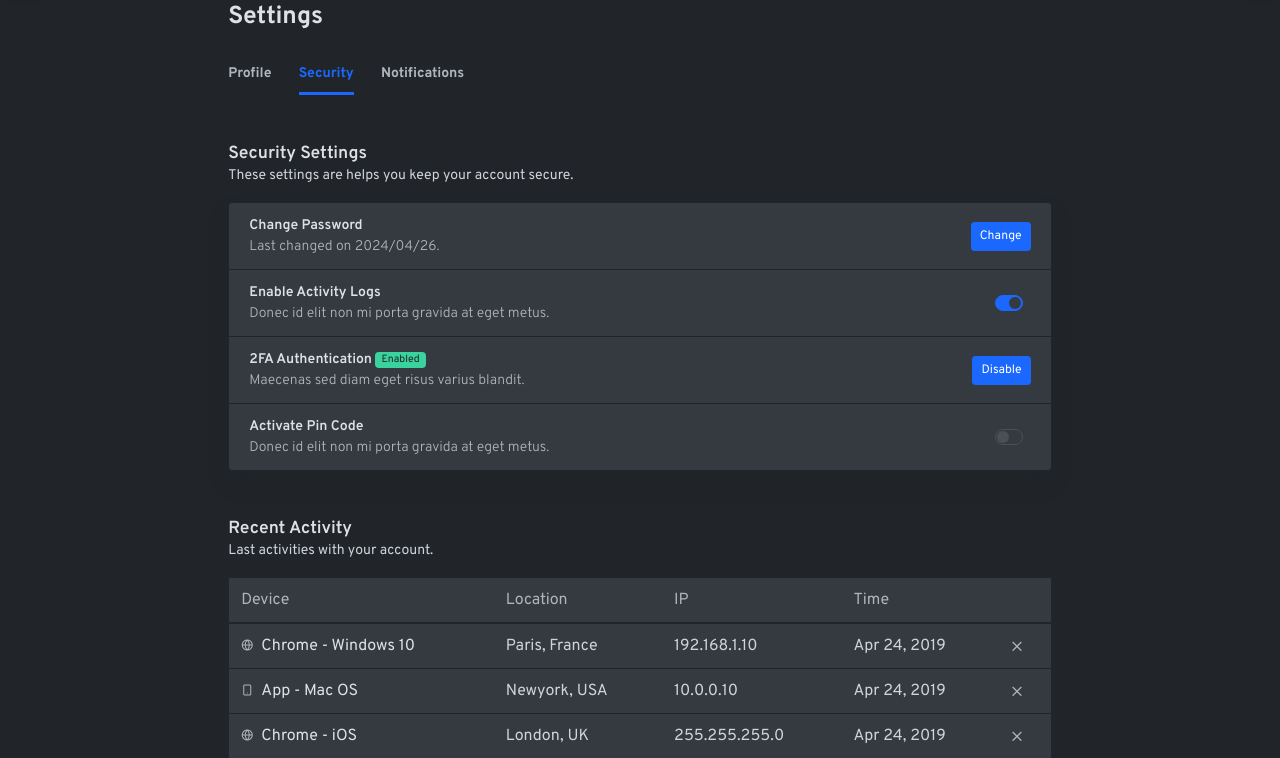
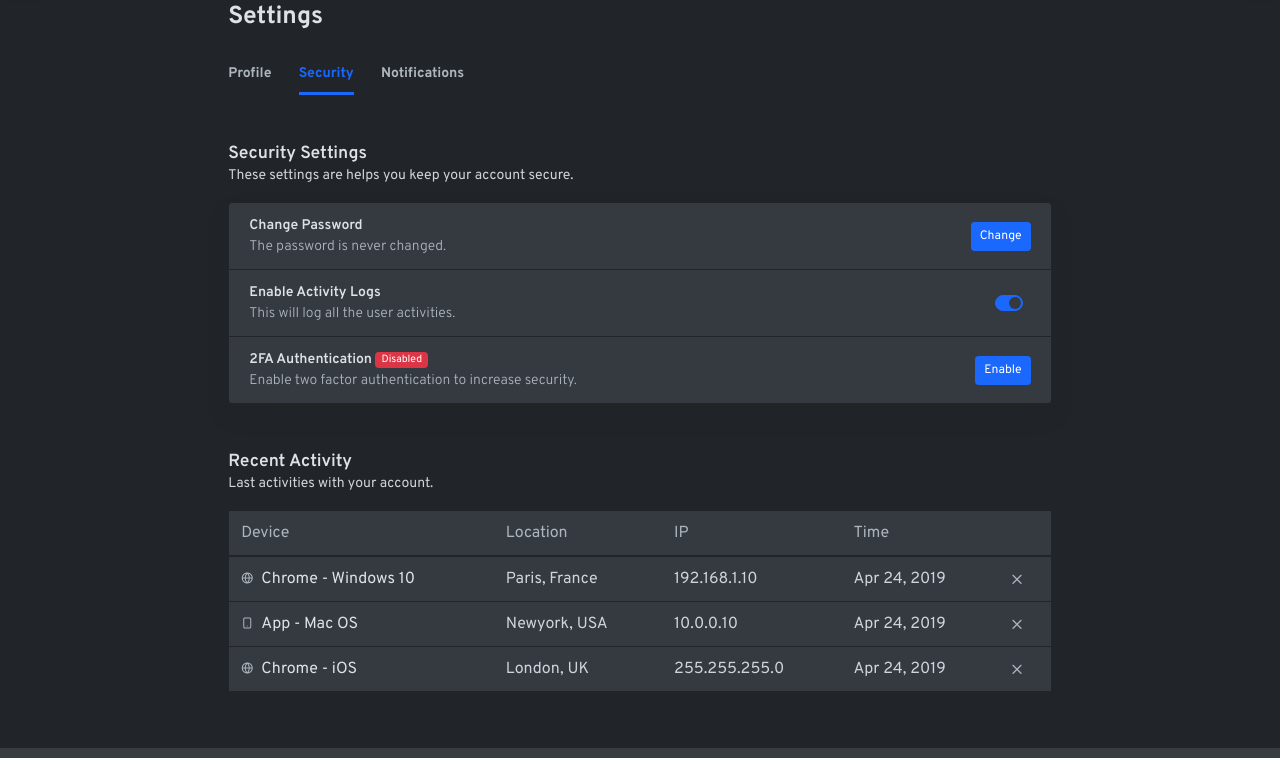
Before and after one commit to amoghkini/expense-tracker, a Python web app: template src/auth/templates/security.html in a window 1280 px wide. Shown: the part 957-1715 px from the top of the page. Run offline with Jinja, Linux system fonts and the light colour scheme; the template is opened without the code that fills it, so the values that code supplies are empty; some libraries are stand-ins or nearby versions; some web fonts are replaced.

Commit message:
Implementation of manage two factor authentication api

```diff
--- a/src/auth/models.py
+++ b/src/auth/models.py
@@ -1,6 +1,6 @@
 from auth.constants import UserStatus
 from database import (
-    BigInteger,
+    Boolean,
     Column,
     DateTime,
     Model,
@@ -26,7 +26,8 @@ class User(Model):
     address_line2 = Column(String, nullable=True)
     state = Column(String, nullable=True)
     zip_code = Column(String, nullable=True)
-
+    last_password_change_date = Column(DateTime(), nullable=True)
+    two_factor_auth = Column(Boolean, default=False)
     transactions = relationship('income_expense_tracker.models.Transactions', backref='email', lazy=True)
 
     @classmethod
--- a/src/auth/templates/security.html
+++ b/src/auth/templates/security.html
@@ -28,7 +28,11 @@
                         <div class="row align-items-center">
                             <div class="col">
                                 <strong class="mb-2">Change Password</strong>
-                                <p class="text-muted mb-0">Last changed on 2024/04/26.</p>
+                                {% if profile_data.get('last_password_change_date') %}
+                                    <p class="text-muted mb-0">Last changed on 2024/04/26.</p>
+                                {% else %}
+                                    <p class="text-muted mb-0">The password is never changed.</p>
+                                {% endif %}
                             </div> <!-- .col -->
                             <div class="col-auto">
                                 <a href="{{ url_for('auth.change_password_api') }}"><button class="btn btn-primary btn-sm">Change</button></a>
@@ -39,8 +43,7 @@
                         <div class="row align-items-center">
                             <div class="col">
                                 <strong class="mb-2">Enable Activity Logs</strong>
-                                <p class="text-muted mb-0">Donec id elit non mi porta gravida at eget metus.
-                                </p>
+                                <p class="text-muted mb-0">This will log all the user activities.</p>
                             </div> <!-- .col -->
                             <div class="col-auto">
                                 <div class="custom-control custom-switch">
@@ -55,26 +58,22 @@
                         <div class="row align-items-center">
                             <div class="col">
                                 <strong class="mb-2">2FA Authentication</strong>
-                                <span class="badge badge-pill badge-success">Enabled</span>
-                                <p class="text-muted mb-0">Maecenas sed diam eget risus varius blandit.</p>
+                                {% if profile_data.get('two_factor_auth') %}
+                                    <span class="badge badge-pill badge-success">Enabled</span>
+                                {% else %}
+                                    <span class="badge badge-pill badge-danger">Disabled</span>
+                                {% endif %}
+
+                                <p class="text-muted mb-0">Enable two factor authentication to increase security.</p>
                             </div> <!-- .col -->
                             <div class="col-auto">
-                                <button class="btn btn-primary btn-sm">Disable</button>
-                            </div> <!-- .col -->
-                        </div> <!-- .row -->
-                    </div> <!-- .list-group-item -->
-                    <div class="list-group-item">
-                        <div class="row align-items-center">
-                            <div class="col">
-                                <strong class="mb-2">Activate Pin Code</strong>
-                                <p class="text-muted mb-0">Donec id elit non mi porta gravida at eget metus.
-                                </p>
-                            </div> <!-- .col -->
-                            <div class="col-auto">
-                                <div class="custom-control custom-switch">
-                                    <input type="checkbox" class="custom-control-input" id="pinCode">
-                                    <span class="custom-control-label"></span>
-                                </div>
+                                {% if profile_data.get('two_factor_auth') %}
+                                    <a href="{{ url_for('auth.manage_2fa_api', action='disable') }}"><button
+                                            class="btn btn-primary btn-sm">Disable</button></a>
+                                {% else %}
+                                    <a href="{{ url_for('auth.manage_2fa_api', action='enable') }}"><button
+                                            class="btn btn-primary btn-sm">Enable</button></a>
+                                {% endif %}
                             </div> <!-- .col -->
                         </div> <!-- .row -->
                     </div> <!-- .list-group-item -->
--- a/src/auth/urls.py
+++ b/src/auth/urls.py
@@ -1,5 +1,6 @@
 from auth import auth
 from auth.views import (
+    AuthManageTwoFactorAuth,
     AuthLoginView,
     AuthLogOutView,
     AuthProfileView,
@@ -18,6 +19,7 @@ routes = [
     (
         (auth),
             ('/change-password', 'change_password_api', AuthProfileChangePassword),
+            ('/manage-2fa', 'manage_2fa_api', AuthManageTwoFactorAuth),
             ('/forgot-password-confirmation', 'forgot_password_confirmation_api', AuthProfileForgotPasswordConfirmation),
             ('/forgot-password-request', 'forgot_password_request_api', AuthProfileForgotPasswordRequest),
             ('/login', 'login_api', AuthLoginView),
```
Also changed, not shown: src/auth/business_logic.py (+21 -0 lines), src/auth/views.py (+28 -3 lines).
